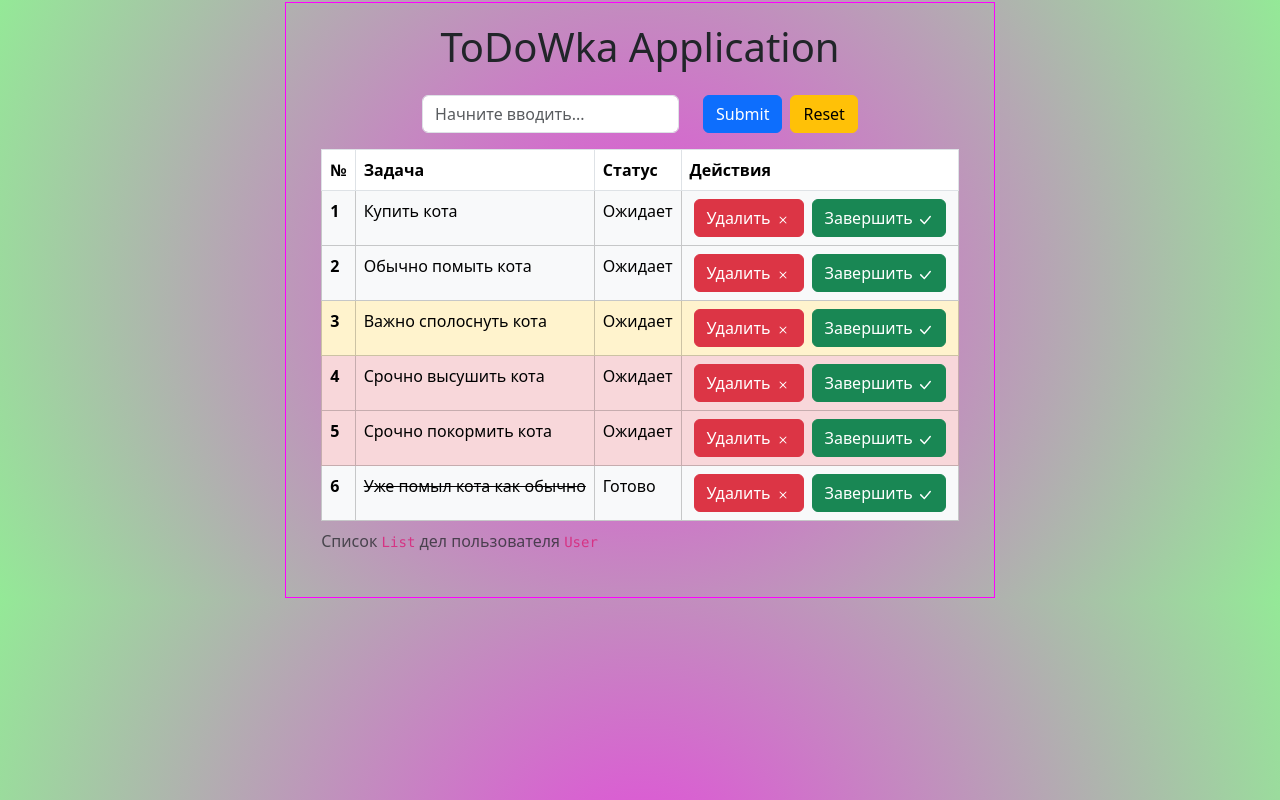
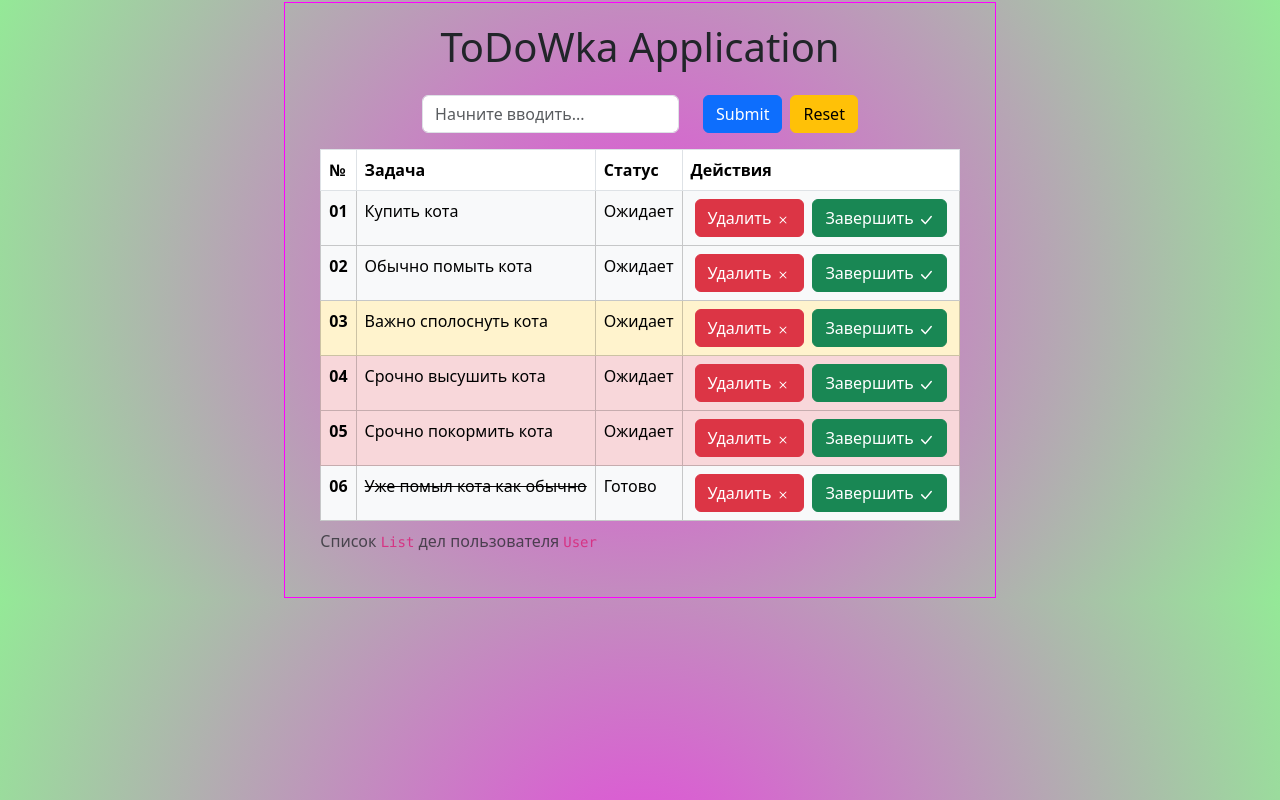
Before and after one commit to mindfling/ME_ToDoApp_ReactViteTS, a React (Vite) app: page / in a window 1280 px wide. Built offline with nearby package versions, Linux system fonts and the light colour scheme.

Commit message:
feat task id key id

```diff
--- a/src/Components/MyTable.tsx
+++ b/src/Components/MyTable.tsx
@@ -33,8 +33,8 @@ const MyTable = () => {
       <tbody>
 
         {data.map((task: ITask, i: number) => (
-          <tr className={'table-' + task.priority}> {/* row */}
-            <th>{i + 1}</th> {/* cell number id */}
+          <tr className={'table-' + task.priority} key={'table-row-0' + (i + 1)} id={task.id}> {/* row */}
+            <th>{`0${1 + i}`}</th> {/* cell number id */}
             <td className={'task' + (task.status === 'done' ? ' text-decoration-line-through' : '')} title={task.status === 'done' ? 'Уже сделано' : (task.priority === 'danger' ? 'Поторопитесь' : (task.priority === 'warning' ? 'Важно' : 'Как обычно')) + ' ' + task.description.toLowerCase()}>{toCapitalizeString(task.description)}</td> {/* task description */}
             <td>{(task.status === 'wait') ? 'Ожидает' : 'Готово'}</td> {/* status текст В процессе*/}
             <td> {/* action */}
--- a/src/modules/util.ts
+++ b/src/modules/util.ts
@@ -11,6 +11,5 @@ export const getRandomInt = (min: number, max: number): number => {
 
 // generate randow id string
 export const getRandomId: () => string = () =>
-  `id-${Math.random().toString(32).substring(2, 10)}-0x-${Date.now().toString(16).substring(3, 11)}`;
-
-  // `id_${Math.random().toString(32).substring(2, 10)}_0x${Date.now().toString(16).substring(3, 11)}`;
+  `id_${Math.random().toString(32).substring(2, 10)}_0x${Date.now().toString(16).substring(3, 11)}`;
+// `id-${Math.random().toString(32).substring(2, 10)}-0x-${Date.now().toString(16).substring(3, 11)}`;
```
